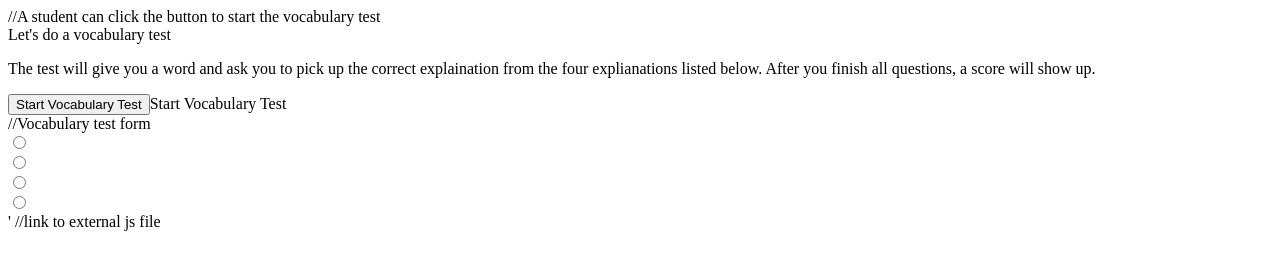
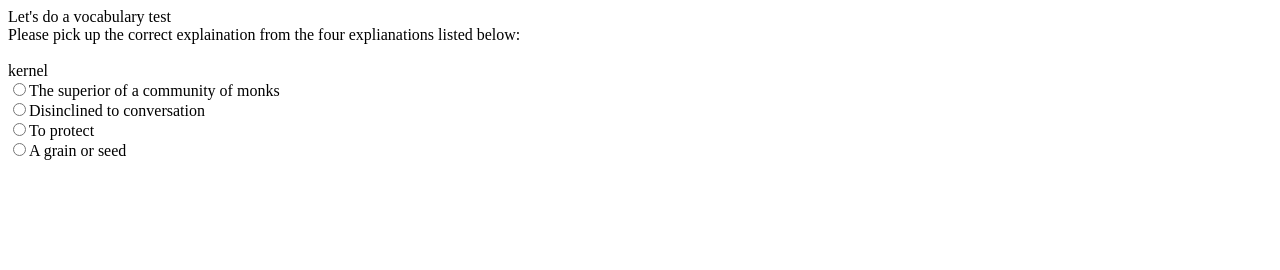
Before and after one commit to linghong/p3.yourtripplan.com, a plain HTML site: page index.html in a window 1280 px wide. Both pictures are taken after a click on the button "Start Vocabulary Test". Drawn offline with nearby package versions, Linux system fonts and the light colour scheme.

Commit message:
Corrected some arrays, Added css file

```diff
--- a/index.html
+++ b/index.html
@@ -4,27 +4,27 @@
   		<meta charset="UTF-8">
   		<meta name="description" content="Vocabulary test">
   		<title>My DWA15 Course P3 Project</title>
-  		<link rel="stylesheet" type="text/css" href="style.css">
+  		<link rel="stylesheet" type="text/css" href="/style.css">
  	</head>
 
 	<body>
 
-		//A student can click the button to start the vocabulary test
+
 		<div id="vocabulary_test">Let's do a vocabulary test</div>
-		<p>The test will give you a word and ask you to pick up the correct explaination from the four explianations listed below. After you finish all questions, a score will show up.</p>
-		<input id="start_test" type="submit" value="Start Vocabulary Test">Start Vocabulary Test<br>
+		<div id="subtitle">The test will give you a word and ask you to pick up the correct explaination from the four explianations listed below. After you finish all questions, a score will show up.</div>
+		<input type ='button' class="start_test" value='Start Vocabulary Test'><br>
 
-		//Vocabulary test form
 		<div id="word"></div>
-		<form id="test_form">
-			<input type="radio" name="answer" id="answer1"><label for = "answer1"></label><br>
-			<input type="radio" name="answer" id="answer2"><label for = "answer2"></label><br>
-			<input type="radio" name="answer" id="answer3"><label for = "answer3"></label><br>
-			<input type="radio" name="answer" id="answer4"><label for = "answer4"></label><br>
-		</form>'
+		<div id="choice1"></div>
+		<div id="choice2"></div>
+		<div id="choice3"></div>
+		<div id="choice4"></div>
+		<input type ="submit" id="submit" value="Submit"></div>
 
-		//link to external js file
-		<script src='https//ajax.googleapis.com/ajax/libs/jquery/1.9.1/jquery.min.js'></script>
+		<input type="submit" class="start_test">
+		<input type="submit" id="correctanswer" value="Correct Answer">
+
+		<script src="//ajax.googleapis.com/ajax/libs/jquery/1.10.2/jquery.min.js"></script>
 		<script src='/vocabularylibrary.js'></script>
 		<script src='/test.js'></script>
 
--- /dev/null
+++ b/style.css
@@ -0,0 +1,3 @@
+#submit, #correctanswer{
+visibility:hidden;
+}
--- a/test.js
+++ b/test.js
@@ -9,42 +9,52 @@ calculate how many words in the words array library
 Produce a word for test and the four explaination choice
 --------------------------------------------------------------------------------------------------------------------------------*/
 
-		$('#start_test').click(function(){
+		$('.start_test').click(function(){
 
 			//Genenrate a random number, which will be used for selceting the test word from the vocabulary array library
-			random_number = math.floor(math.random()*words_count);
+			random_number1 = Math.floor(Math.random()*words_count);
+			random_number2 = Math.floor(Math.random()*words_count);
+			random_number3 = Math.floor(Math.random()*words_count);
+			random_number4 = Math.floor(Math.random()*words_count);
 
-    		//Shuffle the explaination array order
-    		randomExplainations = vocabularyExplainations.shuffle();
 
     		//Check if the correct explaination is in the first three of the array. If so, delete it.
-    		for (var i=0; i<3; i++){
-	    	if (randomExplainations[i] == vocabularyExplainations[random_number]) {
-				randomExplainations.splice(i,1);
-				i=i-1;
+    		for (var i=0; i<10; i++){
+	    	if (random_number2 == random_number1 ||random_number3 == random_number1 || random_number4 == random_number1 || random_number3 == random_number2 || random_number4 == random_number2 || random_number4 == random_number3 ) {
+				random_number1 = Math.floor(Math.random()*words_count);
+				random_number2 = Math.floor(Math.random()*words_count);
+				random_number3 = Math.floor(Math.random()*words_count);
+				random_number4 = Math.floor(Math.random()*words_count);
+				}
+			else
+				{
+				break;
 				}
 			}
-
-    		//pick up the first three wrong explainations and the correct explaination to make a new array
+    		//pick up the three wrong explainations and make a new array
+    		var wrong_explaination1 = vocabularyExplainations[random_number2];
+	    	var wrong_explaination2 = vocabularyExplainations[random_number3];
+	    	var wrong_explaination3 = vocabularyExplainations[random_number4];
     		wordChoice = new Array(
-	   	 		newVocabulary[random_number],
-	    		randomExplainations[0],
-	    		randomExplainations[1],
-	    		randomExplainations[2]
+	    		wrong_explaination1,
+	    		wrong_explaination2,
+	    		wrong_explaination3
 			);
 
-    		//make the four explainations in a random order
-    		wordNewChoice = wordChoice.shuffle();
+    		//make a random order, use it as an order to insert the correct explaination in the above array
+    		random_number = Math.floor(Math.random()*3);
+    		correct_explaination = vocabularyExplainations[random_number1];
+    		wordChoice.splice(2,0,correct_explaination);
 
 			//print out the test word and the four explainations
-			$("#vocabulary_test").html(
-				$("#test_form").show()
-				$("#word").write(newVocabulary[words_count])
-				$("#answer1").write(wordNewChoice[0])
-				$("#answer2").write(wordNewChoice[1])
-				$("#answer3").write(wordNewChoice[2])
-				$("#answer4").write(wordNewChoice[3])
-			);
+			$(".start_test").hide();
+			$("#subtitle").html("Please pick up the correct explaination from the four explianations listed below:");
+			$("#word").html(newVocabulary[random_number1]);
+			$("#choice1").after('<input type="radio" name="answer" id="answer1" value=wordChoice[0]>'+wordChoice[0]+'<br>');
+			$("#choice2").after('<input type="radio" name="answer" id="answer1" value=wordChoice[1]>'+wordChoice[1]+'<br>');
+			$("#choice3").after('<input type="radio" name="answer" id="answer1" value=wordChoice[2]>'+wordChoice[2]+'<br>');
+			$("#choice3").after('<input type="radio" name="answer" id="answer1" value=wordChoice[3]>'+wordChoice[3]+'<br>');
+			$("#submit").show();
 		});
 
 
@@ -53,16 +63,17 @@ Check if the answer is correct
 -----------------------------------------------------------------------------------------------------------------------------*/
 
    		//compare to find whether the answer is correct, if correct, say congratualtion;if not, show correct answer
-   		var answer =$('input[name=answer:checked']).val();
-		var correct_answer == vocabularyExplainations[random_number];
+   		var answer =$('input:checked').val();
 		$('#submit').click(function(){
-			if (answer == correct_answer)
+		console.log("Good");
+			if (answer == correct_explaination)
 				{
-				$("submit").html('Excellent! <input type="submit" id="restart">Next Question');
+				document.write('Excellent!');
+				$("#submit").html("Next Question");
 				}
 			else{
-				$("submit").html('Sorry, you gave a wrong answer.<br>
-				<input type="submit" id="correctanswer">Correct Answer');
+				document.write('Sorry, you gave a wrong answer.');
+				$("#correctanswer").show();
    				}
    		});
 
@@ -70,17 +81,17 @@ Check if the answer is correct
 Get the correct answer
 -----------------------------------------------------------------------------------------------------------------------------*/
 		//Get correst answer
-		$('#correctanswer').click(){
-			html('correct answer is'+correct_answer+'<br>
-			<input type="submit" id="restart">Next Question</div>')
-		};
+		$('#correctanswer').click(function(){
+			document.write('correct answer is'+correct_answer+'<br>');
+			document.write('<input type="submit" class="start_test">Next Question</div>');
+		});
+
+
 
 /*----------------------------------------------------------------------------------------------------------------------------
 Start a new test
 -----------------------------------------------------------------------------------------------------------------------------*/
 		//start a new word test
-		$('#restart').click(function(){
-				location.reload()
-		});
-
-	</script>
+		//$('#restart').click(function(){
+		//		location.reload()
+		//});
```
